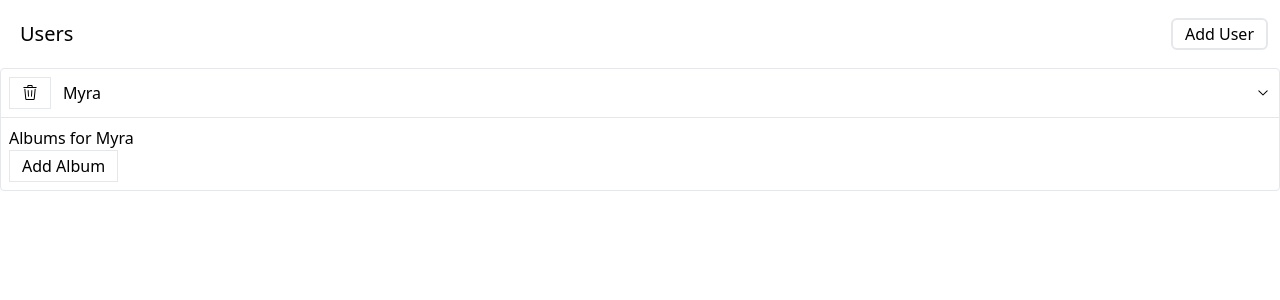
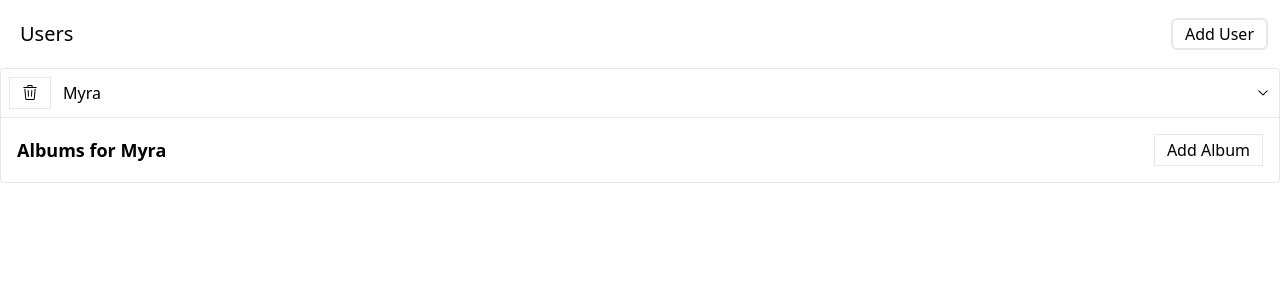
Before and after one commit to hashani26/media1, a React (Vite) app: page / in a window 1280 px wide. Both pictures are taken after a click on the element 1263 px from the left and 93 px from the top of the page. Shown: the top 300 px of the page. Built offline with nearby package versions, Linux system fonts and the light colour scheme; data requests are answered from the project's data file.

Commit message:
add component for album list item

```diff
--- a/src/components/AlbumList.js
+++ b/src/components/AlbumList.js
@@ -2,6 +2,7 @@
 import { useFetchAlbumsQuery, useAddAlbumMutation } from "../store";
 import ExpandablePanel from "./ExpandablePanel";
 import Button from "./Button";
+import Skeleton from "./Skeleton";
 
 function AlbumList({ user }) {
   const { data, error, isLoading } = useFetchAlbumsQuery(user);
@@ -13,7 +14,7 @@
 
   let content;
   if (isLoading) {
-    content = <>loading albums...</>;
+    content = <Skeleton times={4} className={"h-10 w-full"} />;
   } else if (error) {
     content = <>error loading albums...</>;
   } else {
@@ -28,8 +29,12 @@
 
   return (
     <div>
-      <div>Albums for {user.name}</div>
-      <Button onClick={handleAddAlbum}>Add Album</Button>
+      <div className="m-2 flex flex-row items-center justify-between">
+        <h3 className="text-lg font-bold">Albums for {user.name}</h3>
+        <Button loading={results.isLoading} onClick={handleAddAlbum}>
+          Add Album
+        </Button>
+      </div>
       {content}
     </div>
   );
```
Also changed, not shown: src/components/AlbumListItem.js (added).
